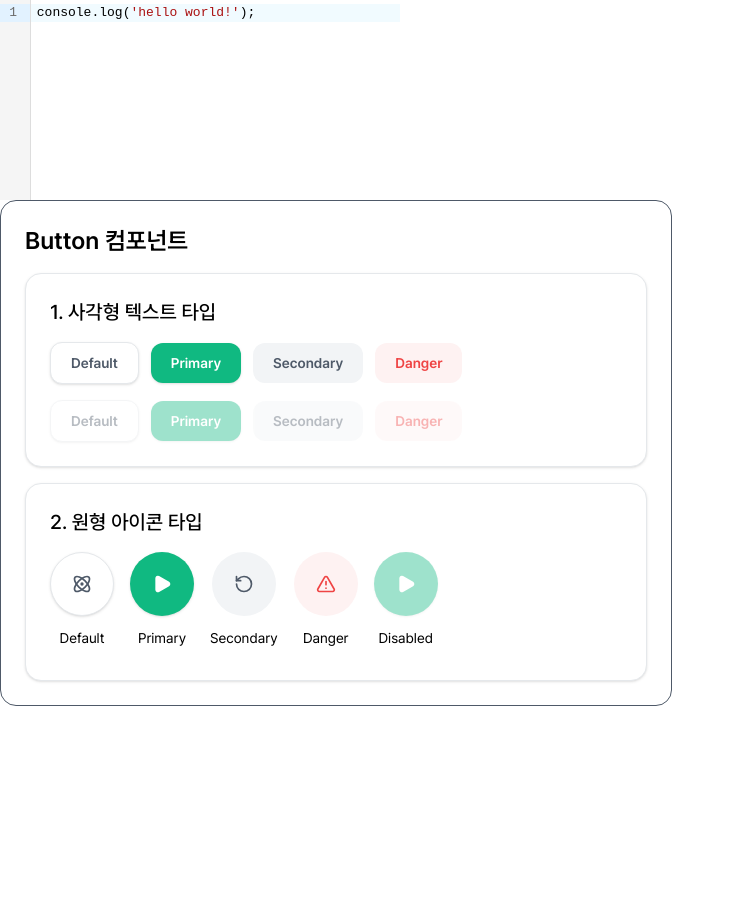
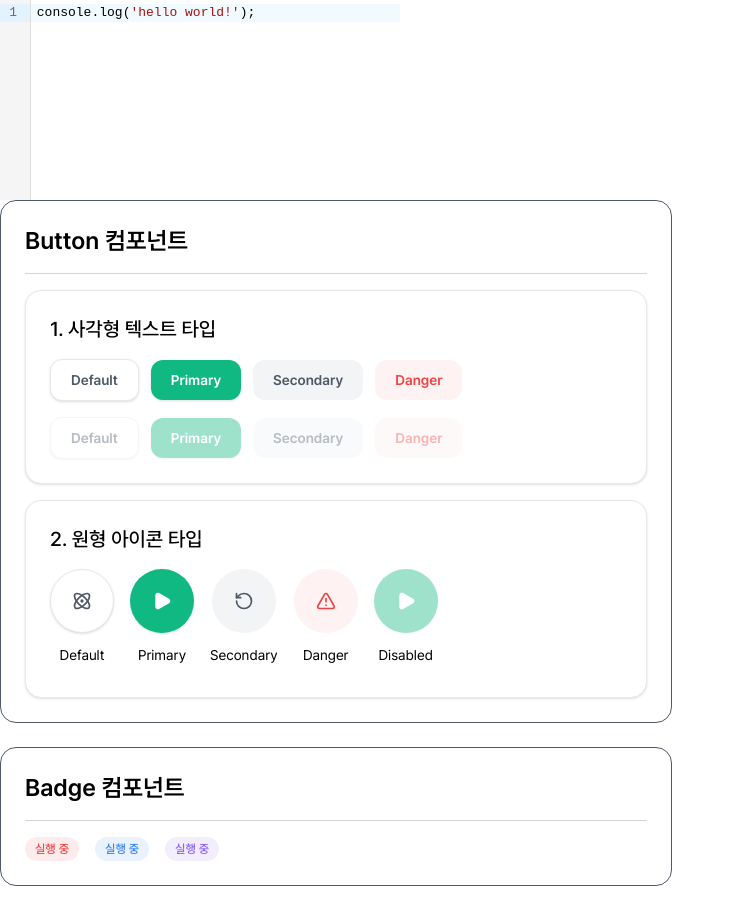
Before and after one commit to songyi-p/js-flow, a React (Vite) app: page / in a window 1280 px wide. Shown: the whole page, without its empty margins (0-735 px from the left). Before the commit the page ends 800 px from the top, so only its background shows below. Built offline with nearby package versions, Linux system fonts and the light colour scheme.

Commit message:
[#11] Badge 컴포넌트 개발

```diff
--- /dev/null
+++ b/src/components/common/Badge.tsx
@@ -0,0 +1,19 @@
+import { cva, type VariantProps } from "class-variance-authority";
+
+const badgeStyle = cva("text-xs font-medium rounded-xl py-1 px-2.5", {
+  variants: {
+    variant: {
+      stack: "text-stack bg-stack/10",
+      micro: "text-micro bg-micro/10",
+      macro: "text-macro bg-macro/10",
+    },
+  },
+});
+
+interface BadgeProps extends VariantProps<typeof badgeStyle> {
+  name: string;
+}
+
+export default function Badge({ variant, name }: BadgeProps) {
+  return <span className={badgeStyle({ variant })}>{name}</span>;
+}
--- a/src/components/common/Button.tsx
+++ b/src/components/common/Button.tsx
@@ -2,7 +2,7 @@ import type { ButtonHTMLAttributes, ReactNode } from "react";
 import { cva, type VariantProps } from "class-variance-authority";
 import { twMerge } from "tailwind-merge";
 
-const buttonVariants = cva(
+const buttonStyle = cva(
   "inline-flex items-center justify-center font-semibold transition-all duration-150 ease-in-out select-none active:scale-95 disabled:scale-100 disabled:opacity-40 disabled:cursor-not-allowed cursor-pointer",
   {
     variants: {
@@ -26,13 +26,13 @@ const buttonVariants = cva(
 );
 
 interface ButtonProps
-  extends ButtonHTMLAttributes<HTMLButtonElement>, VariantProps<typeof buttonVariants> {
+  extends ButtonHTMLAttributes<HTMLButtonElement>, VariantProps<typeof buttonStyle> {
   children: ReactNode;
 }
 
 export default function Button({ variant, shape, children, className, ...props }: ButtonProps) {
   return (
-    <button className={twMerge(buttonVariants({ variant, shape }), className)} {...props}>
+    <button className={twMerge(buttonStyle({ variant, shape }), className)} {...props}>
       {children}
     </button>
   );
--- /dev/null
+++ b/src/storybook/BadgeStory.tsx
@@ -0,0 +1,11 @@
+import Badge from "@/components/common/Badge";
+
+export default function BadgeStory() {
+  return (
+    <section className="flex gap-4">
+      <Badge name="실행 중" variant="stack" />
+      <Badge name="실행 중" variant="micro" />
+      <Badge name="실행 중" variant="macro" />
+    </section>
+  );
+}
--- /dev/null
+++ b/src/storybook/LayoutStory.tsx
@@ -0,0 +1,11 @@
+import type { ReactNode } from "react";
+
+export default function LayoutStory({ name, children }: { name: string; children: ReactNode }) {
+  return (
+    <article className="mb-6 max-w-2xl rounded-2xl border-[1.5px] border-gray-500 p-6">
+      <h2 className="font-semibold">{name} 컴포넌트</h2>
+      <hr className="my-4 border-gray-300" />
+      {children}
+    </article>
+  );
+}
--- a/src/storybook/index.tsx
+++ b/src/storybook/index.tsx
@@ -1,12 +1,16 @@
+import BadgeStory from "./BadgeStory";
 import ButtonStory from "./ButtonStory";
+import LayoutStory from "./LayoutStory";
 
 export default function StoryBook() {
   return (
     <>
-      <article className="max-w-2xl rounded-2xl border-[1.5px] border-gray-500 p-6">
-        <h2 className="mb-4 font-semibold">Button 컴포넌트</h2>
+      <LayoutStory name="Button">
         <ButtonStory />
-      </article>
+      </LayoutStory>
+      <LayoutStory name="Badge">
+        <BadgeStory />
+      </LayoutStory>
     </>
   );
 }
--- a/src/styles/global.css
+++ b/src/styles/global.css
@@ -20,8 +20,8 @@
   --color-danger-hover: #fee2e2;
 
   --color-stack: #ef4444; /* 콜스택 메인 */
-  --color-micro: #a855f7; /* 마이크로큐 메인 */
-  --color-macro: #f97316; /* 매크로큐 메인 */
+  --color-micro: #3182f6; /* 마이크로큐 메인 */
+  --color-macro: #8b5cf6; /* 매크로큐 메인 */
 
   --color-gray-50: #f9fafb; /* 전체 배경색 */
   --color-gray-100: #f2f4f6; /* 회색 백그라운드 */
```
